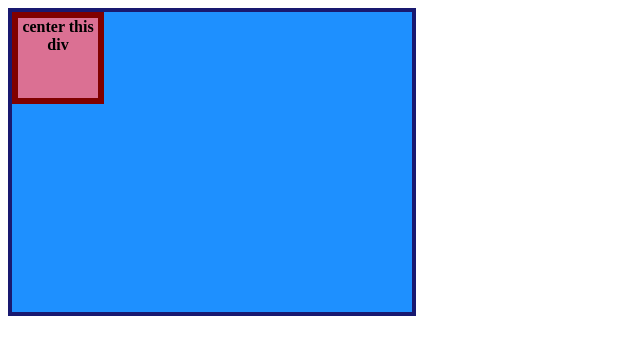
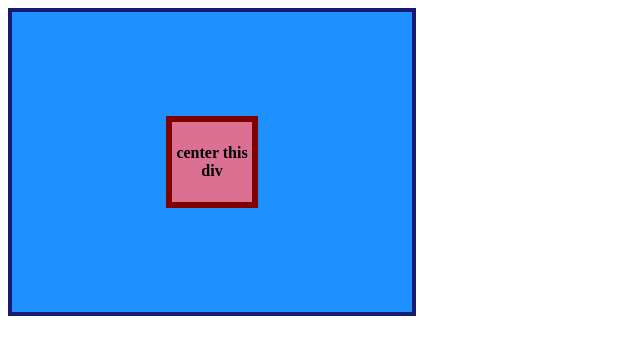
Before and after one commit to ytb664/the-odin-project, a plain HTML site: page foundation/css/flex/01-flex-center/index.html in a window 1280 px wide. Shown: the whole page, without its empty margins (0-640 px from the left). Drawn offline with Linux system fonts and the light colour scheme.

Commit message:
Finish the first flex exercise

```diff
--- a/foundation/css/flex/01-flex-center/style.css
+++ b/foundation/css/flex/01-flex-center/style.css
@@ -4,6 +4,8 @@
     width: 400px;
     height: 300px;
     display: flex;
+    justify-content: center;
+    align-items: center;
   }
 
   .box {
@@ -13,4 +15,6 @@
     border: 6px solid maroon;
     width: 80px;
     height: 80px;
+    display: flex;
+    align-items: center;
   }
```
